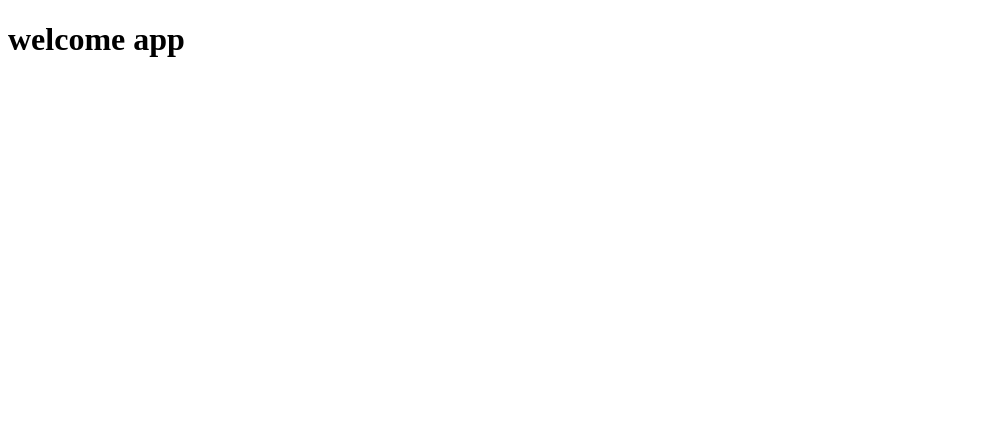
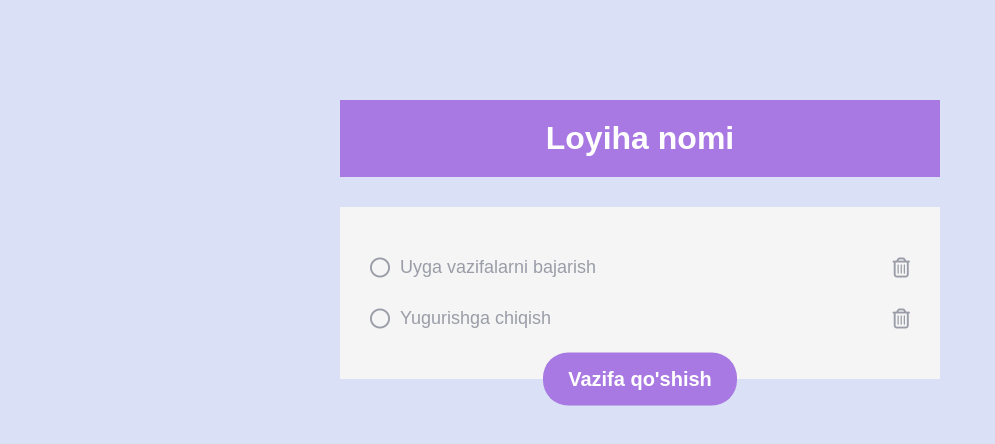
Before and after one commit to oybeksalomov/ToDo-list-project, a Vue app: page / in a window 1280 px wide. Shown: the top 444 px of the page, without its empty margins (0-995 px from the left). Built offline with nearby package versions, Linux system fonts and the light colour scheme.

Commit message:
edit App (create project)

```diff
--- a/public/index.html
+++ b/public/index.html
@@ -6,6 +6,7 @@
     <meta name="viewport" content="width=device-width,initial-scale=1.0">
     <link rel="icon" href="<%= BASE_URL %>favicon.ico">
     <title><%= htmlWebpackPlugin.options.title %></title>
+    <script src="https://kit.fontawesome.com/ce44ded5a7.js" crossorigin="anonymous" defer></script>
   </head>
   <body>
     <div id="app"></div>
--- a/src/App.vue
+++ b/src/App.vue
@@ -1,5 +1,30 @@
 <template>
-  <h1>welcome app</h1>
+  <div class="todoListBox">
+
+    <div class="todoListTitleBox">
+      <h1 class="todoListTitle">Loyiha nomi</h1>
+    </div>
+
+    <div class="todoList">
+      <div
+        class="todoItem"
+        v-for="item of todoList"
+        :key="item.id"
+      >
+        <button class="tosoListCheckBtn" @click="toggleIsDone(item.id)">
+          <i class="fa-regular fa-circle-check fa-xl" v-if="item.isDone"></i>
+          <i class="fa-regular fa-circle fa-xl" v-else></i>
+        </button>
+        <p :class="item.isDone ? 'throughLine' : ''">{{ item.body }}</p>
+        <button class="todoListBtn" @click="deleteTask(item.id)"><i class="fa-regular fa-trash-can fa-xl"></i></button>
+      </div>
+    </div>
+
+
+
+    <button class="todoListAddBtn">Vazifa qo'shish</button>
+
+  </div>
 </template>
 
 <script>
@@ -8,10 +33,112 @@ export default {
   name: 'App',
   components: {
 
+  },
+  data() {
+    return {
+      todoList: [
+        {
+          id: 1,
+          body: "Uyga vazifalarni bajarish",
+          isDone: false
+        },
+        {
+          id: 2,
+          body: "Yugurishga chiqish",
+          isDone: false
+        }
+      ]
+    }
+  },
+  methods: {
+    toggleIsDone(taskId) {
+      this.todoList.forEach(task => {
+        if(task.id === taskId) {
+          task.isDone = !task.isDone
+
+        }
+      })
+    },
+    deleteTask(taskId) {
+      this.todoList = this.todoList.filter(task => task.id !== taskId)
+    }
   }
 }
 </script>
 
 <style>
+* {
+  margin: 0;
+  padding: 0;
+  box-sizing: border-box;
+}
+body {
+  font-family: sans-serif;
+  background-color: #DAE0F5;
+
+}
+#app {
+  width: 100%;
+  padding-top: 100px;
+}
+.todoListBox {
+  width: 100%;
+  max-width: 600px;
+  margin: auto;
+}
+.todoListTitleBox {
+  padding: 20px;
+  text-align: center;
+  background-color: #A879E2;
+}
+.todoListTitle {
+  color: #fff;
+}
+.todoList {
+  width: 100%;
+  padding: 50px 30px;
+  margin-top: 30px;
+  background-color: #F5F5F5;
+
+}
+.todoItem {
+  width: 100%;
+  display: flex;
+  justify-content: space-between;
+  margin-bottom: 30px;
+}
+.todoItem:last-child {
+  margin: 0;
+}
+.todoItem p {
+  color: #9A9DA7;
+  padding: 0 10px;
+  font-size: 18px;
+  width: 100%;
+}
+.throughLine {
+  text-decoration: line-through;
+}
+.todoItem button {
+  background-color:#ffffff00;
+  border: none;
+  cursor: pointer;
+}
+.todoItem button i{
+  color: #9A9DA7;
+}
+.todoListAddBtn {
+  padding: 15px 25px;
+  font-weight: 700;
+  font-size: 20px;
+  background-color: #A879E2;
+  color: #fff;
+  border: none;
+  transform: translateY(-50%);
+  margin: auto;
+  display: flex;
+  border-radius: 25px;
+  cursor: pointer;
+}
 
 </style>
```
